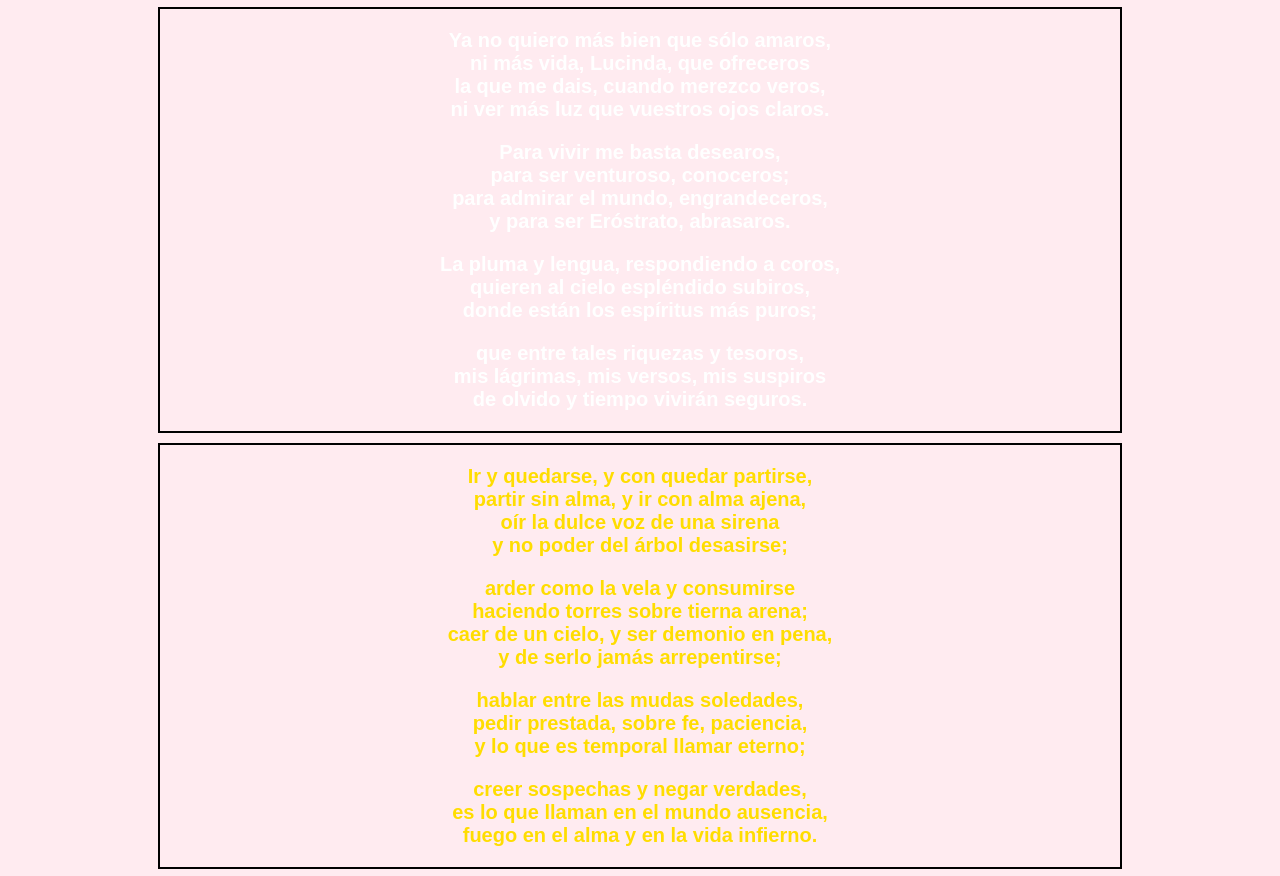
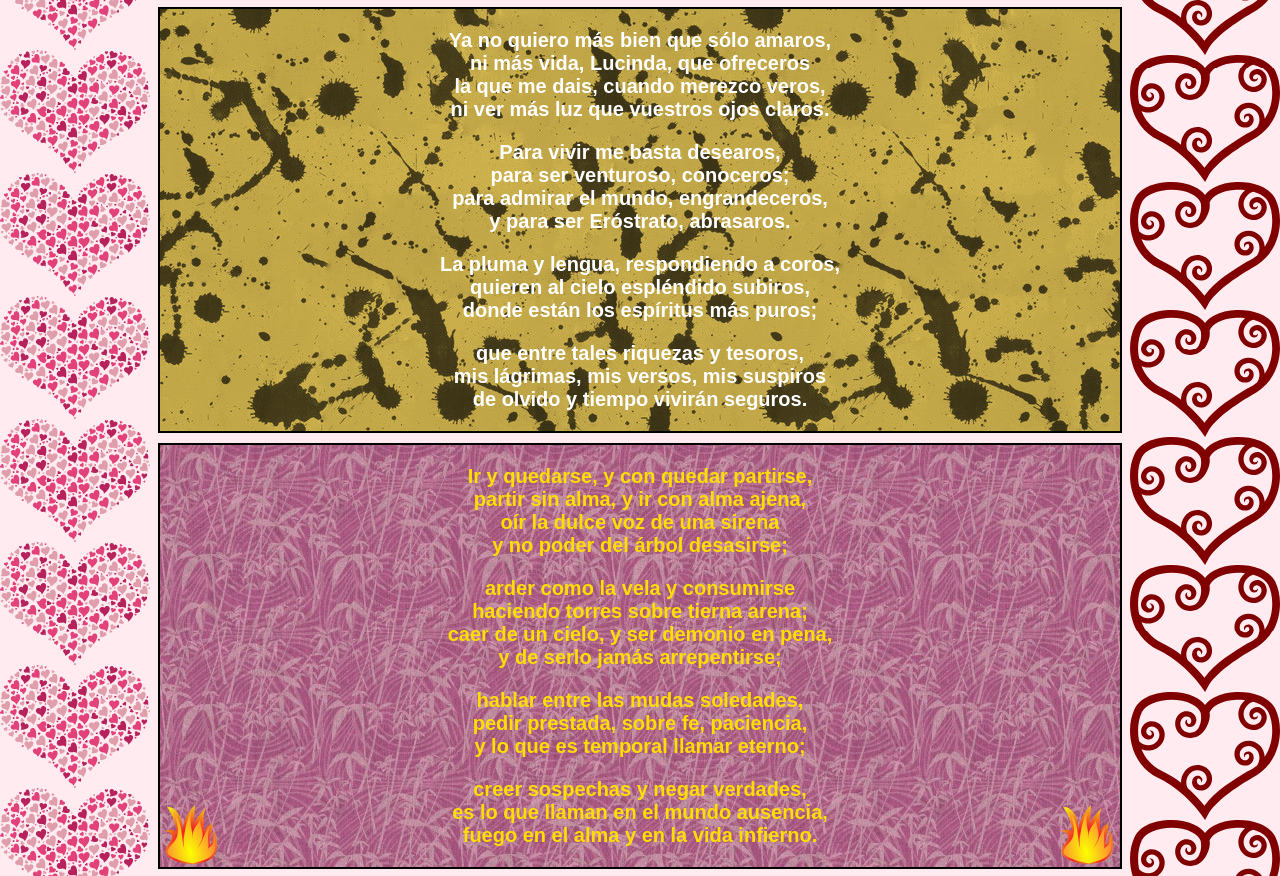
Before and after one commit to albertovb/practica-sonetos-Vega, a plain HTML site: page index.html in a window 1280 px wide. Shown: the part 73-949 px from the top of the page. Drawn offline with Linux system fonts and the light colour scheme.

Commit message:
imagenes

```diff
--- a/estilos.css
+++ b/estilos.css
@@ -1,6 +1,6 @@
 @charset "utf-8";
 body {
-    background: url("fondos/corazon-1.svg") repeat-y top left, url("fondos/corazon-2.svg") repeat-y right top;
+    background: url("img/corazon-1.svg") repeat-y top left, url("img/corazon-2.svg") repeat-y right top;
     background-color: hsl(343, 100%, 96%);
     background-size: 150px;
     font-family: sans-serif;
@@ -17,21 +17,21 @@ div {
     font-weight: bold;
 }
 div.soneto1 {
-    background: url("fondos/manchas.png");
+    background: url("img/manchas.png");
     color: white;
 }
 div.soneto2 {
-    background: url("fondos/fuego.svg") no-repeat bottom right, url("fondos/fuego.svg") no-repeat bottom left, url("fondos/tallos.jpg");
+    background: url("img/fuego.svg") no-repeat bottom right, url("img/fuego.svg") no-repeat bottom left, url("img/tallos.jpg");
     color: hsl(52, 100%, 50%);
 }
 div.soneto3 {
-    background:  url("fondos/ojo.svg") no-repeat center, url("fondos/hexagonos.jpg");
+    background:  url("img/ojo.svg") no-repeat center, url("img/hexagonos.jpg");
     background-size: contain, auto;
     color: hsl(0, 100%, 25%);
 }
 div.soneto4 {
     padding-bottom: 50px;
-    background: url("fondos/caballo.svg") repeat-x bottom, url("fondos/estrellas.png") repeat;
+    background: url("img/caballo.svg") repeat-x bottom, url("img/estrellas.png") repeat;
     background-size: 100px, auto;
     color: hsl(125, 100%, 15%);
 }
```
Also changed, not shown: img/caballo.svg (added), img/corazon-1.svg (added), img/corazon-2.svg (added), img/estrellas.png (added), img/fuego.svg (added), img/hexagonos.jpg (added), img/manchas.png (added), img/ojo.svg (added), img/tallos.jpg (added).
